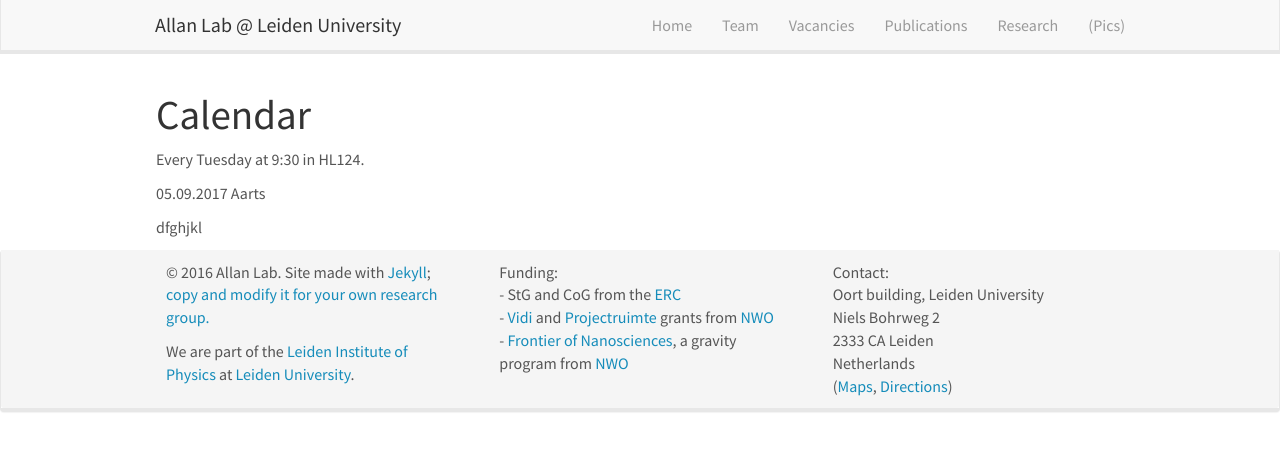
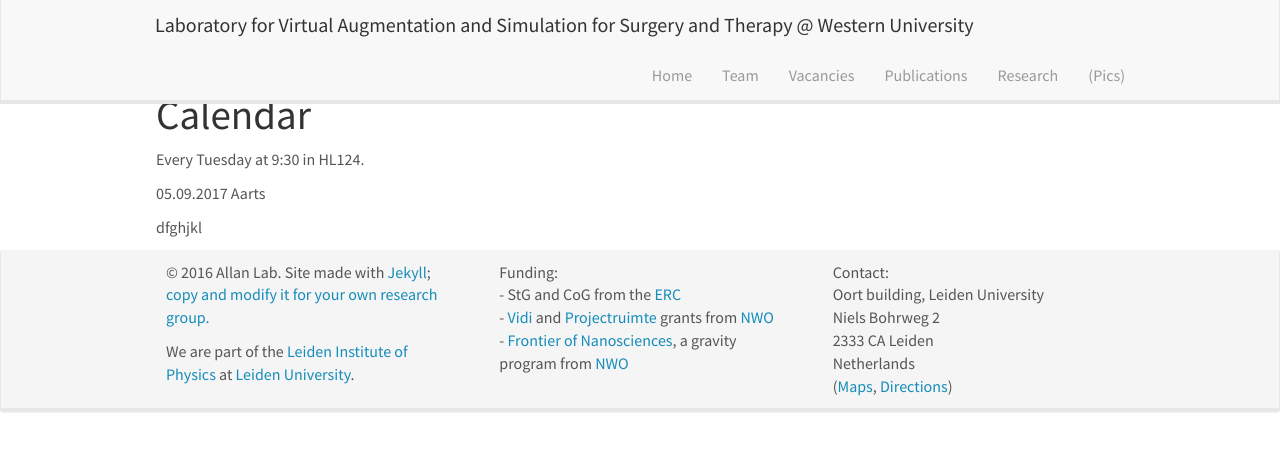
Before and after one commit to CharlesYCX/vasst-lab, a Jekyll site: the page built from _pages/mini_lecture_series.md, in a window 1280 px wide. Shown: the top 451 px of the page. Built offline with Jekyll 4.4.1, drawn with Linux system fonts in a browser that asks for light colours; nearby versions of some CDN libraries.

Commit message:
Update header.html

```diff
--- a/_includes/header.html
+++ b/_includes/header.html
@@ -8,7 +8,7 @@
 		<span class="icon-bar"></span>
 	  </button>
 
-    <a class="navbar-brand" href="{{ site.url }}{{ site.baseurl }}/">Allan Lab @ Leiden University</a>
+    <a class="navbar-brand" href="{{ site.url }}{{ site.baseurl }}/">Laboratory for Virtual Augmentation and Simulation for Surgery and Therapy @ Western University</a>
 	</div>
 	<div class="collapse navbar-collapse" id="navbar-collapse-1">
 	  <ul class="nav navbar-nav navbar-right">
```
